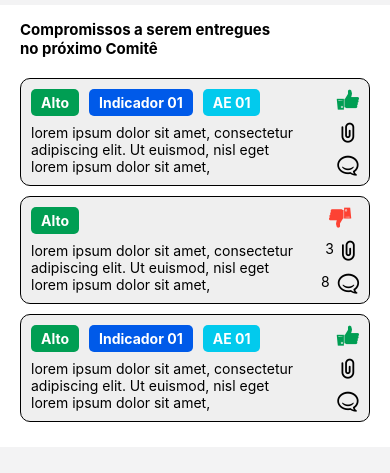
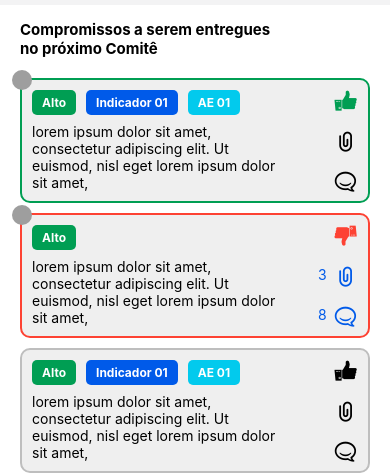
Before and after one commit to Jeann-Cavalcante/Gauges, a React Native app: screen / in a window 390 px wide. Shown: the part 371-844 px from the top of the page. Built offline with nearby package versions, Linux system fonts and the light colour scheme; grey boxes are pictures that could not be loaded.

Commit message:
refactor: Appointments

```diff
--- a/package.json
+++ b/package.json
@@ -13,7 +13,9 @@
     "expo-status-bar": "~1.6.0",
     "react": "18.2.0",
     "react-native": "0.72.3",
-    "react-native-speedometer": "^1.0.5"
+    "react-native-speedometer": "^1.0.5",
+    "react-native-svg": "^13.10.0",
+    "victory-native": "^36.6.11"
   },
   "devDependencies": {
     "@babel/core": "^7.20.0",
--- a/src/components/Appointments/index.tsx
+++ b/src/components/Appointments/index.tsx
@@ -1,58 +1,10 @@
-import { Text, View } from "react-native";
+import { Image, Text, View } from "react-native";
 import { styles } from "./styles";
-import { AppointmentsDb } from "../../types";
 import { Fontisto } from "@expo/vector-icons";
-
+import { appointments } from "../../utils/db/appointments";
 
 const Appointments = () => {
-  const appointments: AppointmentsDb[] = [
-    {
-      id: 1,
-      title:
-        "lorem ipsum dolor sit amet, consectetur adipiscing elit. Ut euismod, nisl eget lorem ipsum dolor sit amet, ",
-      badge: [
-        { title: "Alto", color: "#009E53" },
-        { title: "Indicador 01", color: "#005AE9" },
-        { title: "AE 01", color: "#02CAED" },
-      ],
-      alert: false,
-      icons: [
-        { name: "like", color: "#009E53", notification: 0 },
-        { name: "paperclip", color: "#000", notification: 0 },
-        { name: "hipchat", color: "#000", notification: 0 },
-      ],
-    },
 
-    {
-      id: 2,
-      title:
-        "lorem ipsum dolor sit amet, consectetur adipiscing elit. Ut euismod, nisl eget lorem ipsum dolor sit amet, ",
-      badge: [{ title: "Alto", color: "#009E53" }],
-      alert: false,
-      icons: [
-        { name: "dislike", color: "#FD4233", notification: 0 },
-        { name: "paperclip", color: "#000", notification: 3 },
-        { name: "hipchat", color: "#000", notification: 8 },
-      ],
-    },
-
-    {
-      id: 3,
-      title:
-        "lorem ipsum dolor sit amet, consectetur adipiscing elit. Ut euismod, nisl eget lorem ipsum dolor sit amet, ",
-      badge: [
-        { title: "Alto", color: "#009E53" },
-        { title: "Indicador 01", color: "#005AE9" },
-        { title: "AE 01", color: "#02CAED" },
-      ],
-      alert: false,
-      icons: [
-        { name: "like", color: "#009E53", notification: 0 },
-        { name: "paperclip", color: "#000", notification: 0 },
-        { name: "hipchat", color: "#000", notification: 0 },
-      ],
-    },
-  ];
   return (
     <View style={styles.container}>
       <Text style={{ fontWeight: "bold", fontSize: 15 }} numberOfLines={2}>
@@ -61,7 +13,23 @@ const Appointments = () => {
 
       <View style={styles.containerCard}>
         {appointments.map((appointment) => (
-          <View style={styles.appointmentContainer} key={appointment.id}>
+          <View
+            style={[
+              styles.appointmentContainer,
+              appointment.alert
+                ? { borderColor: appointment.alert }
+                : { borderColor: "#BEBEBE" },
+            ]}
+            key={appointment.id}
+          >
+            <>
+              {appointment.image && (
+                <Image
+                  style={styles.image}
+                  source={{ uri: appointment.image }}
+                />
+              )}
+            </>
             <View style={styles.appointment}>
               <View style={styles.badges}>
                 {appointment.badge.map((badge, i) => (
@@ -82,10 +50,20 @@ const Appointments = () => {
             <View style={styles.icons}>
               {appointment.icons.map((icon, i) => (
                 <View style={styles.iconContainer} key={i}>
-                  {icon.notification > 0 && (
-                    <Text>{icon.notification}</Text>
+                  {icon.notification! > 0 && (
+                    <Text style={[styles.iconNotify, { color: "#005AE9" }]}>
+                      {icon.notification}
+                    </Text>
                   )}
-                  <Fontisto name={icon.name} size={20} color={icon.color} />
+                  <Fontisto
+                    style={[
+                      styles.icon,
+                      icon.notification! > 0 && { color: "#005AE9" },
+                    ]}
+                    name={icon.name as any}
+                    size={20}
+                    color={icon.color}
+                  />
                 </View>
               ))}
             </View>
@@ -94,6 +72,6 @@ const Appointments = () => {
       </View>
     </View>
   );
-}
+};
 
 export default Appointments;
--- a/src/components/Appointments/styles.ts
+++ b/src/components/Appointments/styles.ts
@@ -14,11 +14,27 @@ export const styles = StyleSheet.create({
   appointmentContainer: {
     flexDirection: "row",
     justifyContent: "space-between",
-    borderWidth: 1,
+    borderWidth: 2,
     borderRadius: 10,
     padding: 10,
     marginBottom: 10,
     backgroundColor: "#EFEFEF",
+    position: "relative",
+  },
+  image: {
+    width: 20,
+    height: 20,
+    borderRadius: 10,
+    shadowColor: "#000",
+    shadowRadius: 2,
+    shadowOffset: {
+      width: 3,
+      height: 3,
+
+    },
+    position: "absolute",
+    top: -10,
+    left: -10,
   },
   appointment: {
     flexDirection: "column",
@@ -34,18 +50,24 @@ export const styles = StyleSheet.create({
     paddingHorizontal: 10,
     borderRadius: 5,
     fontWeight: "bold",
+    fontSize: 12,
   },
   title: {
     marginTop: 8,
-
   },
   iconContainer: {
-    flexDirection: "row",
-    gap: 8,
+    position: "relative",
   },
   icons: {
     justifyContent: "space-between",
     alignItems: "center",
-    paddingLeft: 10,
+  },
+  icon: {
+    width: 25,
+    textAlign: "center",
+  },
+  iconNotify: {
+    position: "absolute",
+    left: -15,
   },
 });
--- a/src/types/index.ts
+++ b/src/types/index.ts
@@ -14,5 +14,6 @@ export type AppointmentsDb = {
   title: string;
   badge: Badge[];
   icons: Icons[];
-  alert: boolean;
+  alert?: string;
+  image?: string;
 };
--- /dev/null
+++ b/src/utils/db/appointments.ts
@@ -0,0 +1,53 @@
+import { AppointmentsDb } from "../../types";
+
+export const appointments: AppointmentsDb[] = [
+  {
+    id: 1,
+    title:
+      "lorem ipsum dolor sit amet, consectetur adipiscing elit. Ut euismod, nisl eget lorem ipsum dolor sit amet, ",
+    badge: [
+      { title: "Alto", color: "#009E53" },
+      { title: "Indicador 01", color: "#005AE9" },
+      { title: "AE 01", color: "#02CAED" },
+    ],
+    alert: "#009E53",
+    image:
+      "https://images.unsplash.com/photo-1580489944761-15a19d654956?ixlib=rb-4.0.3&ixid=M3wxMjA3fDB8MHxwaG90by1wYWdlfHx8fGVufDB8fHx8fA%3D%3D&auto=format&fit=crop",
+    icons: [
+      { name: "like", color: "#009E53", notification: 0 },
+      { name: "paperclip", color: "#000", notification: 0 },
+      { name: "hipchat", color: "#000", notification: 0 },
+    ],
+  },
+
+  {
+    id: 2,
+    title:
+      "lorem ipsum dolor sit amet, consectetur adipiscing elit. Ut euismod, nisl eget lorem ipsum dolor sit amet, ",
+    badge: [{ title: "Alto", color: "#009E53" }],
+    alert: "#FD4233",
+    image:
+      "https://e7.pngegg.com/pngimages/599/258/png-clipart-computer-icons-location-symbol-blue-symbol-miscellaneous-blue.png",
+    icons: [
+      { name: "dislike", color: "#FD4233", notification: 0 },
+      { name: "paperclip", color: "#000", notification: 3 },
+      { name: "hipchat", color: "#000", notification: 8 },
+    ],
+  },
+
+  {
+    id: 3,
+    title:
+      "lorem ipsum dolor sit amet, consectetur adipiscing elit. Ut euismod, nisl eget lorem ipsum dolor sit amet, ",
+    badge: [
+      { title: "Alto", color: "#009E53" },
+      { title: "Indicador 01", color: "#005AE9" },
+      { title: "AE 01", color: "#02CAED" },
+    ],
+    icons: [
+      { name: "like", color: "#000", notification: 0 },
+      { name: "paperclip", color: "#000", notification: 0 },
+      { name: "hipchat", color: "#000", notification: 0 },
+    ],
+  },
+];
```
Also changed, not shown: 1 other file (tests, documents, lock files or other folders).
